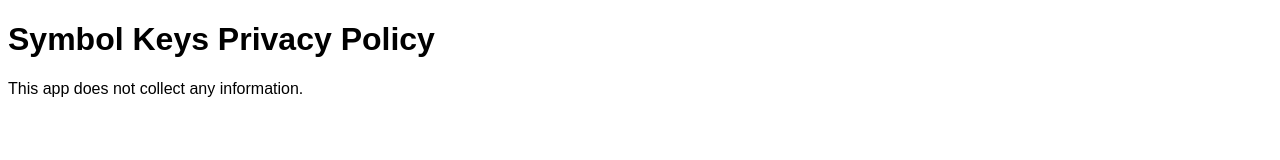
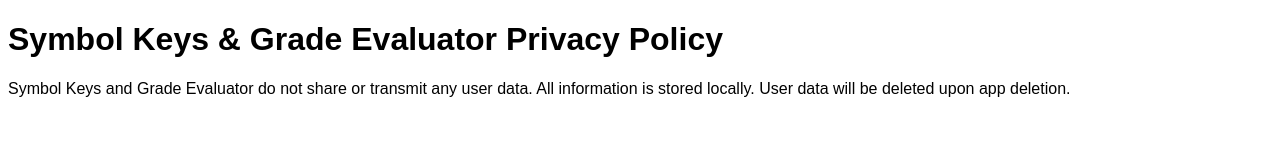
Before and after one commit to seoyool-l/symbolkeysprivacypolicy, a plain HTML site: page index.html in a window 1280 px wide. Drawn offline with Linux system fonts and the light colour scheme.

Commit message:
Update index.html

```diff
--- a/index.html
+++ b/index.html
@@ -4,13 +4,12 @@
 <head>
   <meta charset="utf-8">
   <meta name="viewport" content="width=device-width">
-  <title>replit</title>
   <link href="style.css" rel="stylesheet" type="text/css" />
 </head>
 
 <body>
-  <h1>Symbol Keys Privacy Policy</h1>
-  <p>This app does not collect any information.</p>
+  <h1>Symbol Keys & Grade Evaluator Privacy Policy</h1>
+  <p>Symbol Keys and Grade Evaluator do not share or transmit any user data. All information is stored locally. User data will be deleted upon app deletion.</p>
   <script src="script.js"></script>
 </body>
 
```
